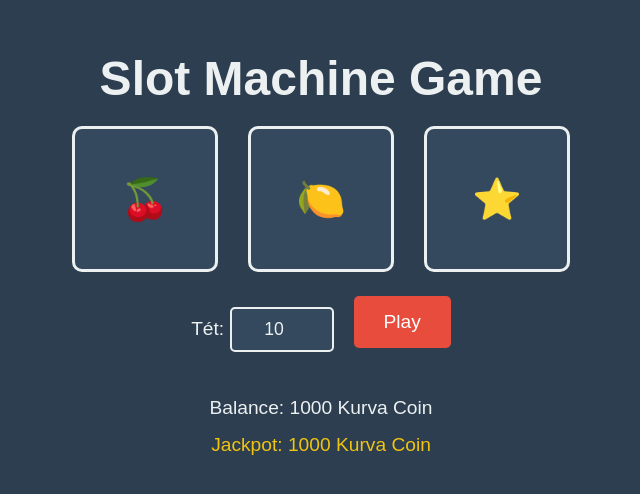
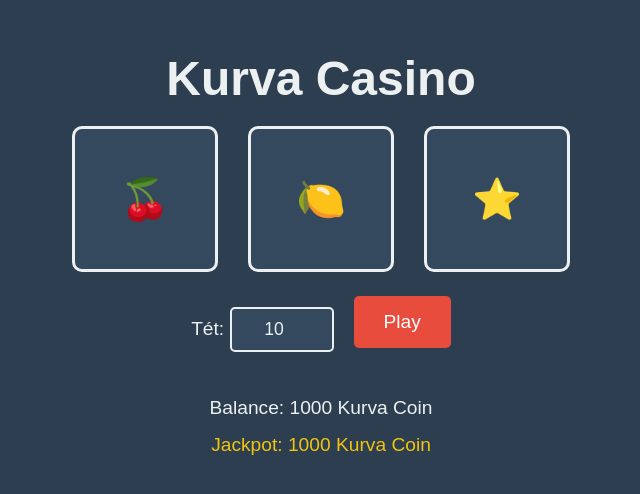
Before and after one commit to csakos1/csakos1.github.io, a plain HTML site: page index.html in a window 1280 px wide. Shown: the part 170-664 px from the top of the page, without its empty margins (319-959 px from the left). Drawn offline with Linux system fonts and the light colour scheme.

Commit message:
Update index.html

```diff
--- a/index.html
+++ b/index.html
@@ -3,7 +3,7 @@
 <head>
     <meta charset="UTF-8">
     <meta name="viewport" content="width=device-width, initial-scale=1.0">
-    <title>Slot Machine Game</title>
+    <title>Kurva Casino</title>
     <style>
         body {
             font-family: 'Arial', sans-serif;
@@ -132,7 +132,7 @@
     </style>
 </head>
 <body>
-    <h1>Slot Machine Game</h1>
+    <h1>Kurva Casino</h1>
 
     <div class="slot-machine">
         <div class="slot">
```
